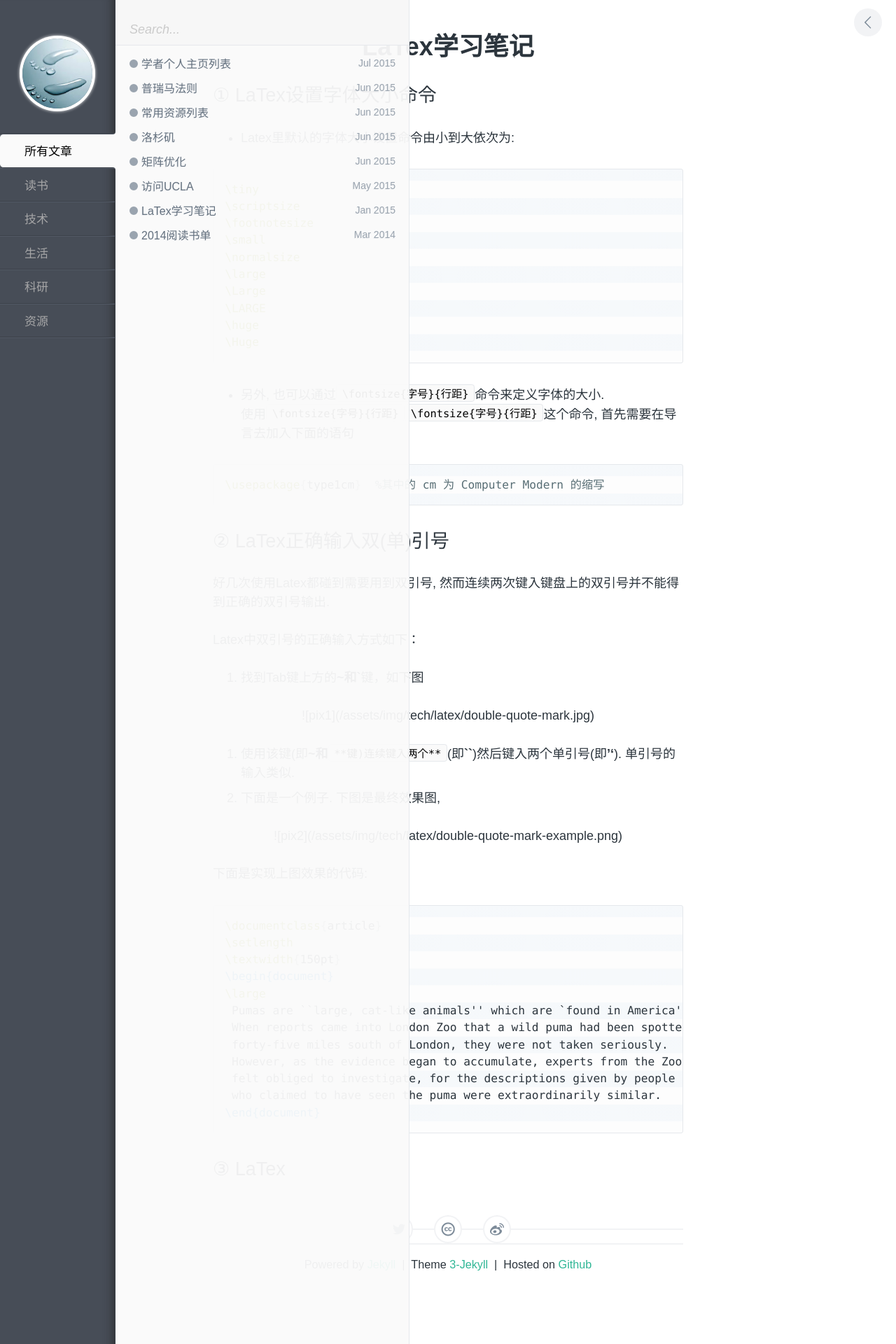
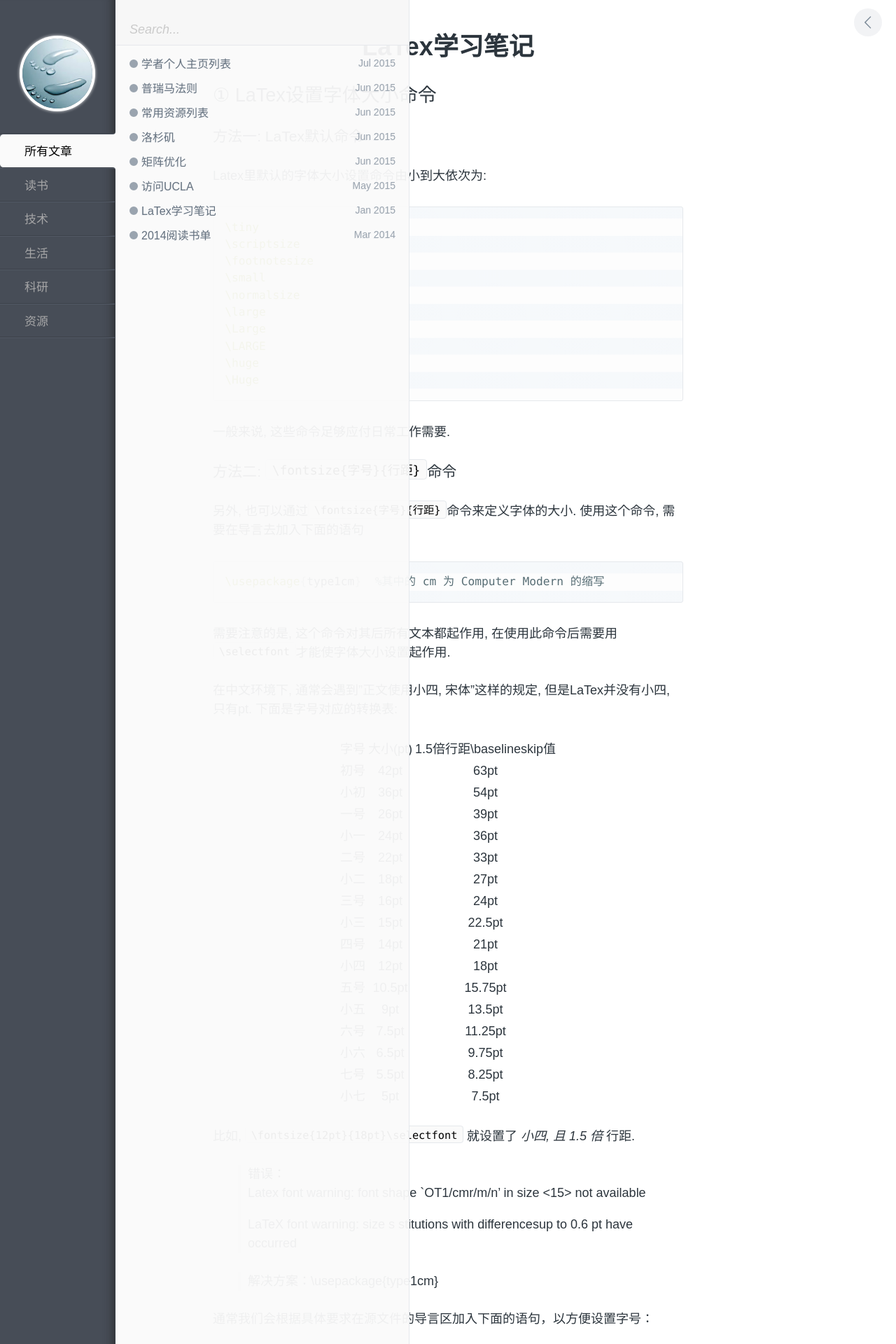
Before and after one commit to polyHong/polyHong.github.io, a Jekyll site: the page built from _posts/tech/2015-01-10-use-latex.md, in a window 1280 px wide. Shown: the top 1920 px of the page at 70% size. Built offline with Jekyll 4.4.1, drawn with Linux system fonts in a browser that asks for light colours; Markdown is read by kramdown in place of the engine named in the settings; some of the changed text lies outside the part shown.

Commit message:
Latex learning note revised

````diff
--- a/_posts/tech/2015-01-10-use-latex.md
+++ b/_posts/tech/2015-01-10-use-latex.md
@@ -8,7 +8,9 @@
 ---
 
 ## ① LaTex设置字体大小命令
-- Latex里默认的字体大小设置命令由小到大依次为:
+### 方法一: LaTex默认命令
+
+Latex里默认的字体大小设置命令由小到大依次为:
 
 ```tex
 \tiny
@@ -22,15 +24,104 @@
 \huge
 \Huge
 ```
+一般来说, 这些命令足够应付日常工作需要.
 
-- 另外, 也可以通过`\fontsize{字号}{行距}`命令来定义字体的大小.
-使用`\fontsize{字号}{行距}``\fontsize{字号}{行距}`这个命令, 首先需要在导言去加入下面的语句
+
+### 方法二: `\fontsize{字号}{行距}`命令
+
+另外, 也可以通过`\fontsize{字号}{行距}`命令来定义字体的大小. 使用这个命令, 需要在导言去加入下面的语句
 
 ```tex
 \usepackage{type1cm}  %其中的 cm 为 Computer Modern 的缩写
 ```
+需要注意的是, 这个命令对其后所有文本都起作用, 在使用此命令后需要用`\selectfont`才能使字体大小设置起作用.
+
+在中文环境下, 通常会遇到"正文使用小四, 宋体"这样的规定, 但是LaTex并没有小四, 只有pt. 下面是字号对应的转换表:
+
+<center>
+<table>
+<tr>
+   <td>字号 </td> <td>大小(pt)</td> <td>1.5倍行距\baselineskip值 </td>
+</tr>
+<tr>
+<td><center>初号</center> </td> <td><center>42pt</center></td> <td><center>63pt</center> </td>
+</tr>
+<tr>
+<td><center>小初 </center></td> <td><center>36pt </center></td> <td><center>54pt </center></td>
+</tr>
+<tr>
+<td><center>一号 </center></td> <td><center> 26pt</center></td> <td><center> 39pt</center></td>
+</tr>
+<tr>
+<td><center>小一 </center></td> <td><center>24pt </center></td> <td><center> 36pt</center></td>
+</tr>
+
+<tr>
+<td><center>二号 </center></td> <td><center> 22pt</center></td> <td><center>33pt </center></td>
+</tr>
+<tr>
+<td><center>小二 </center></td> <td><center>18pt </center></td> <td><center>27pt </center></td>
+</tr>
+<tr>
+<td><center>三号 </center></td> <td><center>16pt </center></td> <td><center>24pt </center></td>
+</tr>
+<tr>
+<td><center>小三 </center></td> <td><center>15pt </center></td> <td><center>22.5pt </center></td>
+</tr>
+
+<tr>
+<td><center> 四号</center></td> <td><center> 14pt</center></td> <td><center> 21pt</center></td>
+</tr>
+<tr>
+<td><center>小四 </center></td> <td><center>12pt </center></td> <td><center>18pt </center></td>
+</tr>
+<tr>
+<td><center>五号 </center></td> <td><center>10.5pt</center></td> <td><center>15.75pt </center></td>
+</tr>
+<tr>
+<td><center> 小五</center></td> <td><center>9pt </center></td> <td><center> 13.5pt</center></td>
+</tr>
+
+<tr>
+<td><center>六号 </center></td> <td><center>7.5pt</center></td> <td><center>11.25pt</center></td>
+</tr>
+<tr>
+<td><center>小六 </center></td> <td><center>6.5pt</center></td> <td><center>9.75pt</center></td>
+</tr>
+<tr>
+<td><center>七号 </center></td> <td><center>5.5pt</center></td> <td><center>8.25pt</center></td>
+</tr>
+<tr>
+<td><center>小七</center></td> <td><center>5pt</center></td> <td><center>7.5pt</center></td>
+</tr>
+</table>
+</center>
+比如, `\fontsize{12pt}{18pt}\selectfont` 就设置了 *小四, 且 1.5 倍* 行距.
+
+>错误：
+>Latex font warning: font shape `OT1/cmr/m/n' in size <15> not available
+>
+> LaTeX font warning: size s stitutions with differencesup to 0.6 pt have occurred
+
+>解决方案：\usepackage{type1cm}
 
 
+通常我们会根据具体要求在源文件的导言区加入下面的语句，以方便设置字号：
+
+```tex
+\newcommand{\yihao}{\fontsize{26pt}{36pt}\selectfont}           % 一号, 1.4 倍行距
+\newcommand{\erhao}{\fontsize{22pt}{28pt}\selectfont}          % 二号, 1.25倍行距
+\newcommand{\xiaoer}{\fontsize{18pt}{18pt}\selectfont}          % 小二, 单倍行距
+\newcommand{\sanhao}{\fontsize{16pt}{24pt}\selectfont}        % 三号, 1.5倍行距
+\newcommand{\xiaosan}{\fontsize{15pt}{22pt}\selectfont}        % 小三, 1.5倍行距
+\newcommand{\sihao}{\fontsize{14pt}{21pt}\selectfont}            % 四号, 1.5 倍行距
+\newcommand{\banxiaosi}{\fontsize{13pt}{19.5pt}\selectfont}    % 半小四, 1.5倍行距
+\newcommand{\xiaosi}{\fontsize{12pt}{18pt}\selectfont}            % 小四, 1.5倍行距
+\newcommand{\dawuhao}{\fontsize{11pt}{11pt}\selectfont}       % 大五号, 单倍行距
+\newcommand{\wuhao}{\fontsize{10.5pt}{15.75pt}\selectfont}    % 五号, 单倍行距
+```
+
+`\song\xiaosi` 可以快速设置为 *宋体，小四，1.5 倍* 行距.
 
 
 
````
